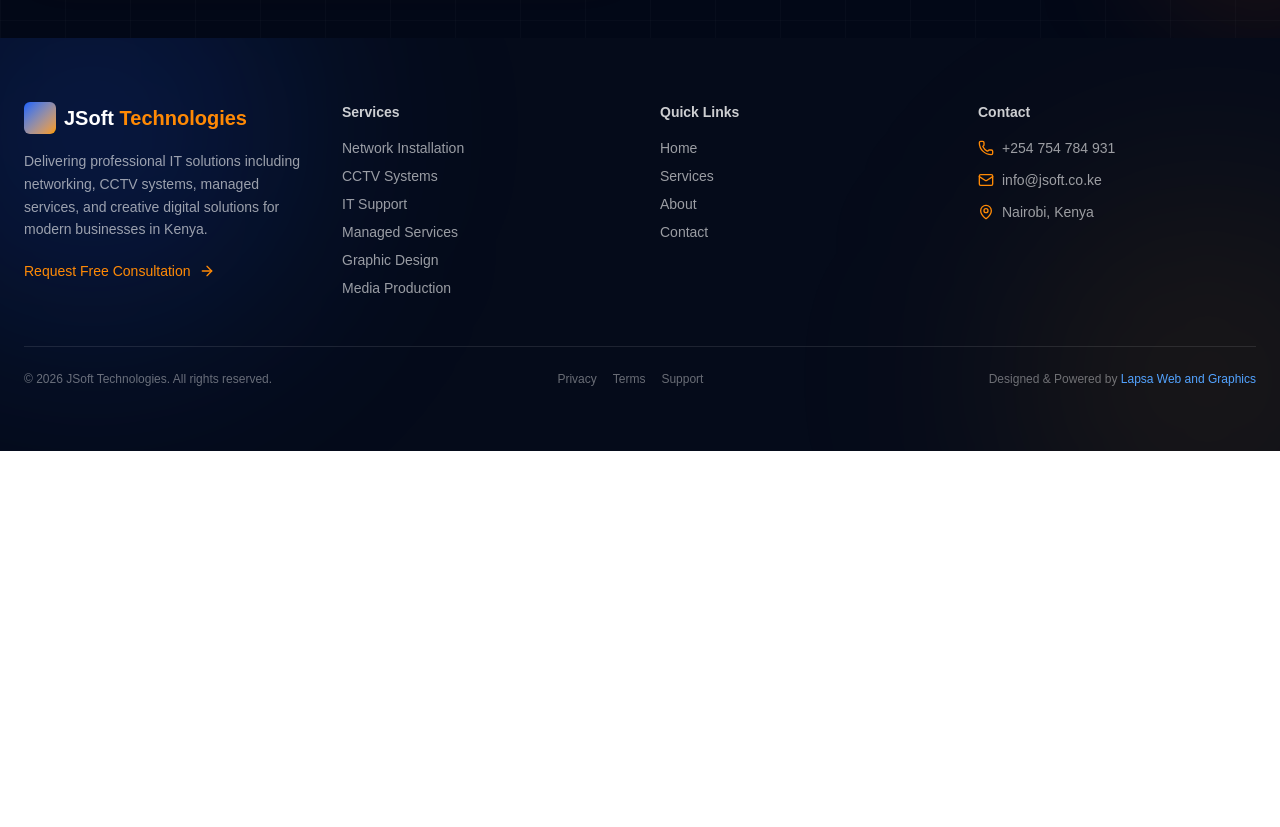
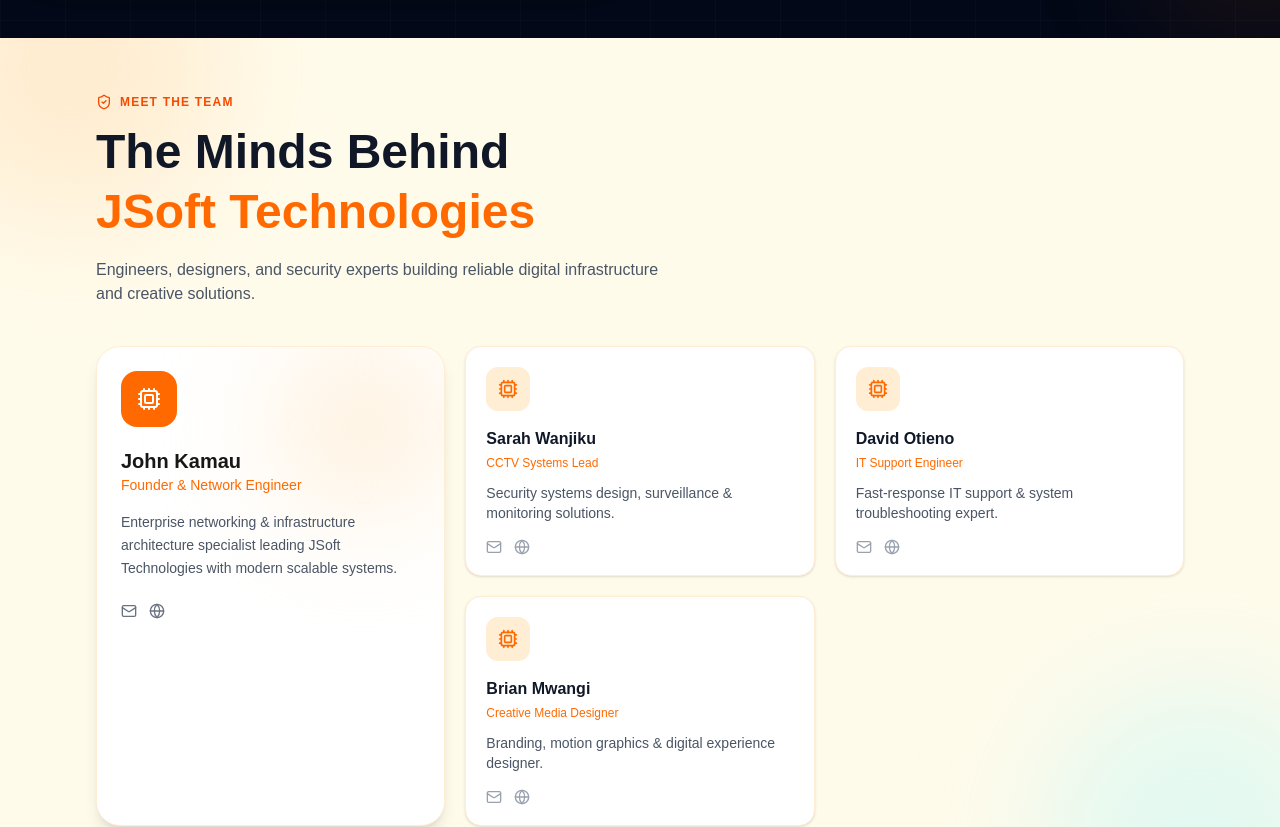
Before and after one commit to Seifuddin/jsofttechnologies, a Next.js app: page /about in a window 1280 px wide. Shown: the part 840-1667 px from the top of the page. Before the commit the page ends 1291 px from the top, so only its background shows below. Built offline with nearby package versions, Linux system fonts and the light colour scheme.

Commit message:
added team members

```diff
--- a/app/about/page.jsx
+++ b/app/about/page.jsx
@@ -1,10 +1,12 @@
 import AboutUs from "../components/About";
+import TeamSection from "../components/Team";
 import TechnologyCTA from "../components/TechCTA";
 
 export default function AboutPage() {
   return (
-    <div className="overflow-x-hidden pt-20">
+    <div className="overflow-x-hidden pt-20 ">
         <AboutUs />
+        <TeamSection />
     </div>
   );
 }
--- a/app/components/About.jsx
+++ b/app/components/About.jsx
@@ -58,7 +58,7 @@
   ];
 
   return (
-    <section className="relative overflow-hidden bg-[#020817] text-white pt-20 py-12 md:py-16">
+    <section className="relative overflow-hidden bg-[#020817] text-white py-12 md:py-16">
       {/* Background */}
       <div className="absolute inset-0 overflow-hidden pointer-events-none">
         <div className="absolute top-0 left-[-100px] w-[240px] h-[240px] bg-cyan-500/10 blur-3xl rounded-full"></div>
--- /dev/null
+++ b/app/components/Team.jsx
@@ -0,0 +1,128 @@
+"use client";
+
+import { motion } from "framer-motion";
+import { Mail, Globe, ShieldCheck, Cpu } from "lucide-react";
+
+export default function TeamSection() {
+  const team = [
+    {
+      name: "John Kamau",
+      role: "Founder & Network Engineer",
+      desc: "Enterprise networking & infrastructure architecture specialist.",
+    },
+    {
+      name: "Sarah Wanjiku",
+      role: "CCTV Systems Lead",
+      desc: "Security systems design, surveillance & monitoring solutions.",
+    },
+    {
+      name: "David Otieno",
+      role: "IT Support Engineer",
+      desc: "Fast-response IT support & system troubleshooting expert.",
+    },
+    {
+      name: "Brian Mwangi",
+      role: "Creative Media Designer",
+      desc: "Branding, motion graphics & digital experience designer.",
+    },
+  ];
+
+  return (
+    <section className="relative bg-amber-50 py-14 overflow-hidden">
+      {/* Background atmosphere */}
+      <div className="absolute inset-0 pointer-events-none">
+        <div className="absolute top-[-120px] left-[-80px] w-[300px] h-[300px] bg-orange-200/40 blur-3xl rounded-full"></div>
+        <div className="absolute bottom-[-120px] right-[-80px] w-[320px] h-[320px] bg-cyan-200/30 blur-3xl rounded-full"></div>
+      </div>
+
+      <div className="relative max-w-6xl mx-auto px-4 sm:px-6 lg:px-8">
+        {/* Header */}
+        <motion.div
+          initial={{ opacity: 0, y: 20 }}
+          whileInView={{ opacity: 1, y: 0 }}
+          transition={{ duration: 0.6 }}
+          viewport={{ once: true }}
+          className="mb-10"
+        >
+          <div className="flex items-center gap-2 text-orange-600 text-xs font-semibold uppercase tracking-widest">
+            <ShieldCheck className="w-4 h-4" />
+            Meet The Team
+          </div>
+
+          <h2 className="text-3xl md:text-5xl font-black text-gray-900 mt-3 leading-tight">
+            The Minds Behind
+            <span className="block text-orange-500">JSoft Technologies</span>
+          </h2>
+
+          <p className="text-gray-600 mt-4 max-w-xl">
+            Engineers, designers, and security experts building reliable digital
+            infrastructure and creative solutions.
+          </p>
+        </motion.div>
+
+        {/* Layout */}
+        <div className="grid lg:grid-cols-3 gap-5">
+          {/* Featured Member */}
+          <motion.div
+            whileHover={{ scale: 1.02 }}
+            className="lg:row-span-2 bg-white rounded-3xl p-6 border border-orange-100 shadow-lg relative overflow-hidden"
+          >
+            <div className="absolute top-0 right-0 w-40 h-40 bg-orange-100 blur-3xl rounded-full"></div>
+
+            <div className="relative z-10">
+              <div className="w-14 h-14 rounded-2xl bg-orange-500 text-white flex items-center justify-center mb-5">
+                <Cpu className="w-6 h-6" />
+              </div>
+
+              <h3 className="text-xl font-bold">John Kamau</h3>
+              <p className="text-orange-500 text-sm font-medium">
+                Founder & Network Engineer
+              </p>
+
+              <p className="text-gray-600 text-sm mt-4 leading-relaxed">
+                Enterprise networking & infrastructure architecture specialist
+                leading JSoft Technologies with modern scalable systems.
+              </p>
+
+              <div className="flex gap-3 mt-6 text-gray-500">
+                <Mail className="w-4 h-4 hover:text-orange-500 cursor-pointer" />
+                <Globe className="w-4 h-4 hover:text-orange-500 cursor-pointer" />
+              </div>
+            </div>
+          </motion.div>
+
+          {/* Side Members */}
+          {team.slice(1).map((member, index) => (
+            <motion.div
+              key={index}
+              whileHover={{ y: -6 }}
+              className="bg-white rounded-2xl p-5 border border-orange-100 shadow-sm hover:shadow-md transition relative overflow-hidden"
+            >
+              <div className="absolute inset-0 opacity-0 hover:opacity-100 bg-gradient-to-r from-orange-50 to-cyan-50 transition" />
+
+              <div className="relative z-10">
+                <div className="w-11 h-11 rounded-xl bg-orange-100 text-orange-500 flex items-center justify-center mb-4">
+                  <Cpu className="w-5 h-5" />
+                </div>
+
+                <h3 className="font-bold text-gray-900">{member.name}</h3>
+                <p className="text-xs text-orange-500 font-medium mt-1">
+                  {member.role}
+                </p>
+
+                <p className="text-sm text-gray-600 mt-3">
+                  {member.desc}
+                </p>
+
+                <div className="flex gap-3 mt-4 text-gray-400">
+                  <Mail className="w-4 h-4 hover:text-orange-500 cursor-pointer" />
+                  <Globe className="w-4 h-4 hover:text-orange-500 cursor-pointer" />
+                </div>
+              </div>
+            </motion.div>
+          ))}
+        </div>
+      </div>
+    </section>
+  );
+}
```
